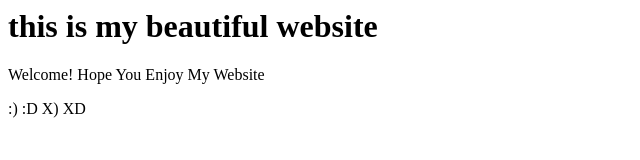
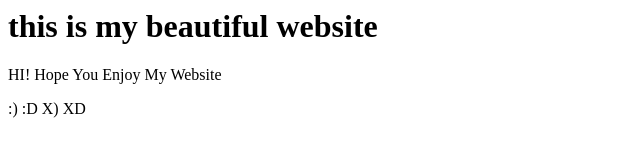
Before and after one commit to Md-Younus1952/Awesome-repository, a plain HTML site: page index.html in a window 1280 px wide. Shown: the full height of the page, 0-640 px from the left. Drawn offline with Linux system fonts and the light colour scheme.

Commit message:
changed welcome to hi

```diff
--- a/index.html
+++ b/index.html
@@ -1,6 +1,6 @@
 <html>
 <title>This is my website</title>
 <h1>this is my beautiful website</h1>
-<p>Welcome! Hope You Enjoy My Website </P>
+<p>HI! Hope You Enjoy My Website </P>
 <p> :) :D X) XD </p>
 </html>
```
